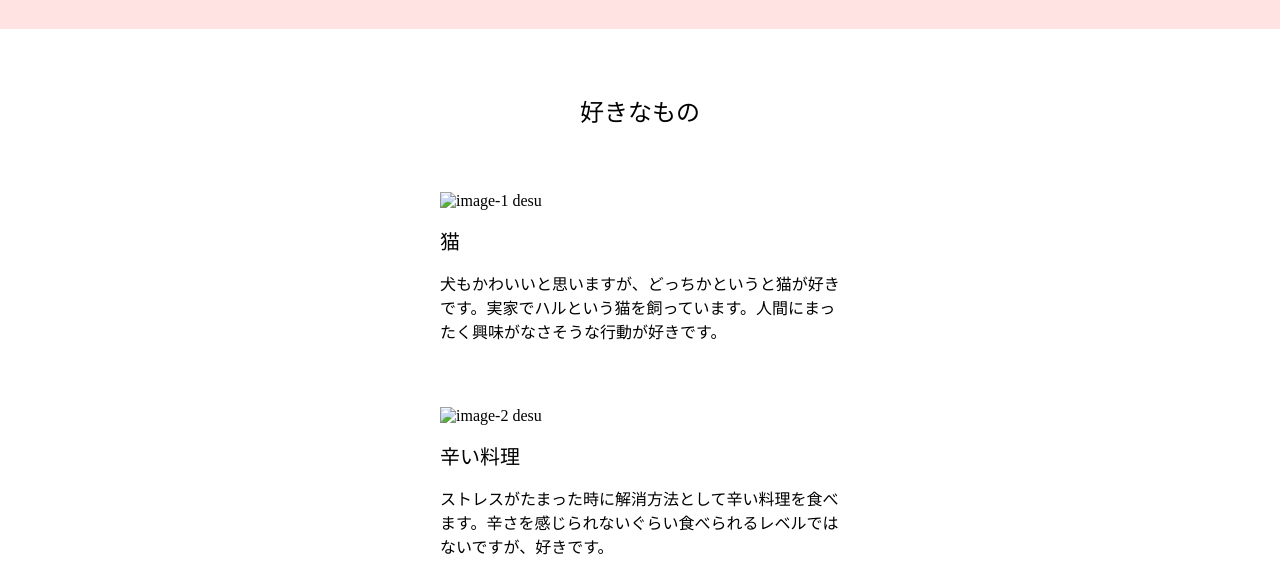
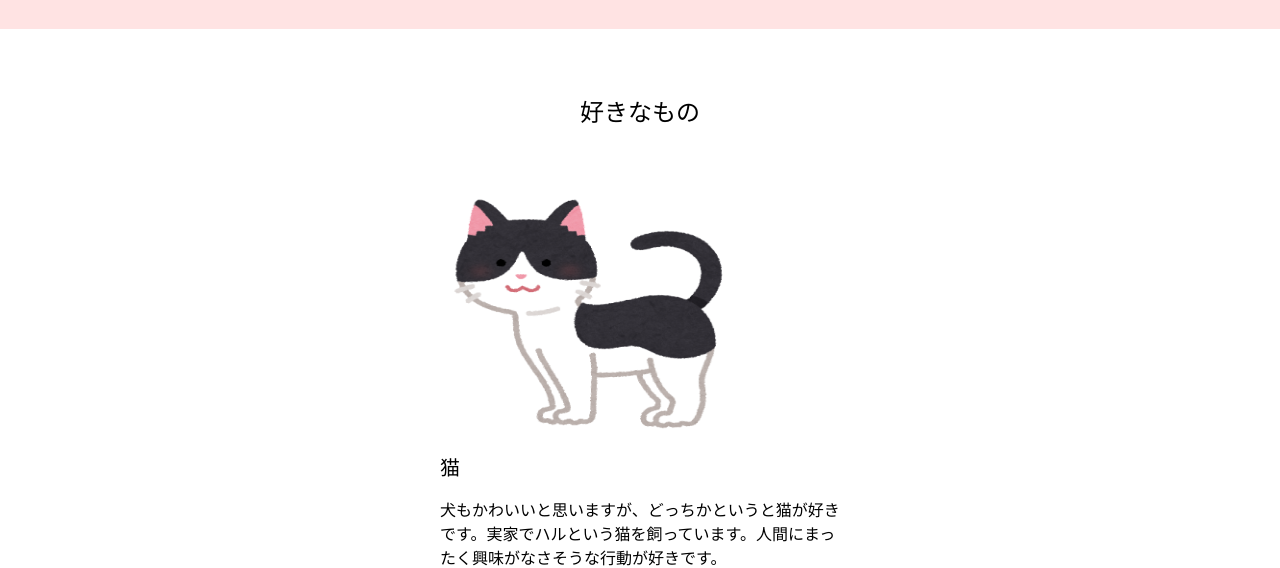
Before and after one commit to kwala9/soyun, a plain HTML site: page index.html in a window 1280 px wide. Shown: the part 253-821 px from the top of the page. Drawn offline with Linux system fonts and the light colour scheme; files whose address does not match are found by name.

Commit message:
Update index.html

```diff
--- a/index.html
+++ b/index.html
@@ -15,12 +15,12 @@
   <main>
     <h2>好きなもの</h2>
     <section>
-      <img src="cat04_moyou_black_moyou_white.png" alt="image-1 desu" width="300" height="240">
+      <img src="img/cat04_moyou_black_moyou_white.png" alt="image-1 desu" width="300" height="240">
       <h3>猫</h3>
       <p>犬もかわいいと思いますが、どっちかというと猫が好きです。実家でハルという猫を飼っています。人間にまったく興味がなさそうな行動が好きです。</p>
     </section>
     <section>
-      <img src="food_ramen_gekikara.png" alt="image-2 desu" width="300" height="240">
+      <img src="img/food_ramen_gekikara.png" alt="image-2 desu" width="300" height="240">
       <h3>辛い料理</h3>
       <p>ストレスがたまった時に解消方法として辛い料理を食べます。辛さを感じられないぐらい食べられるレベルではないですが、好きです。</p>
     </section>
```
